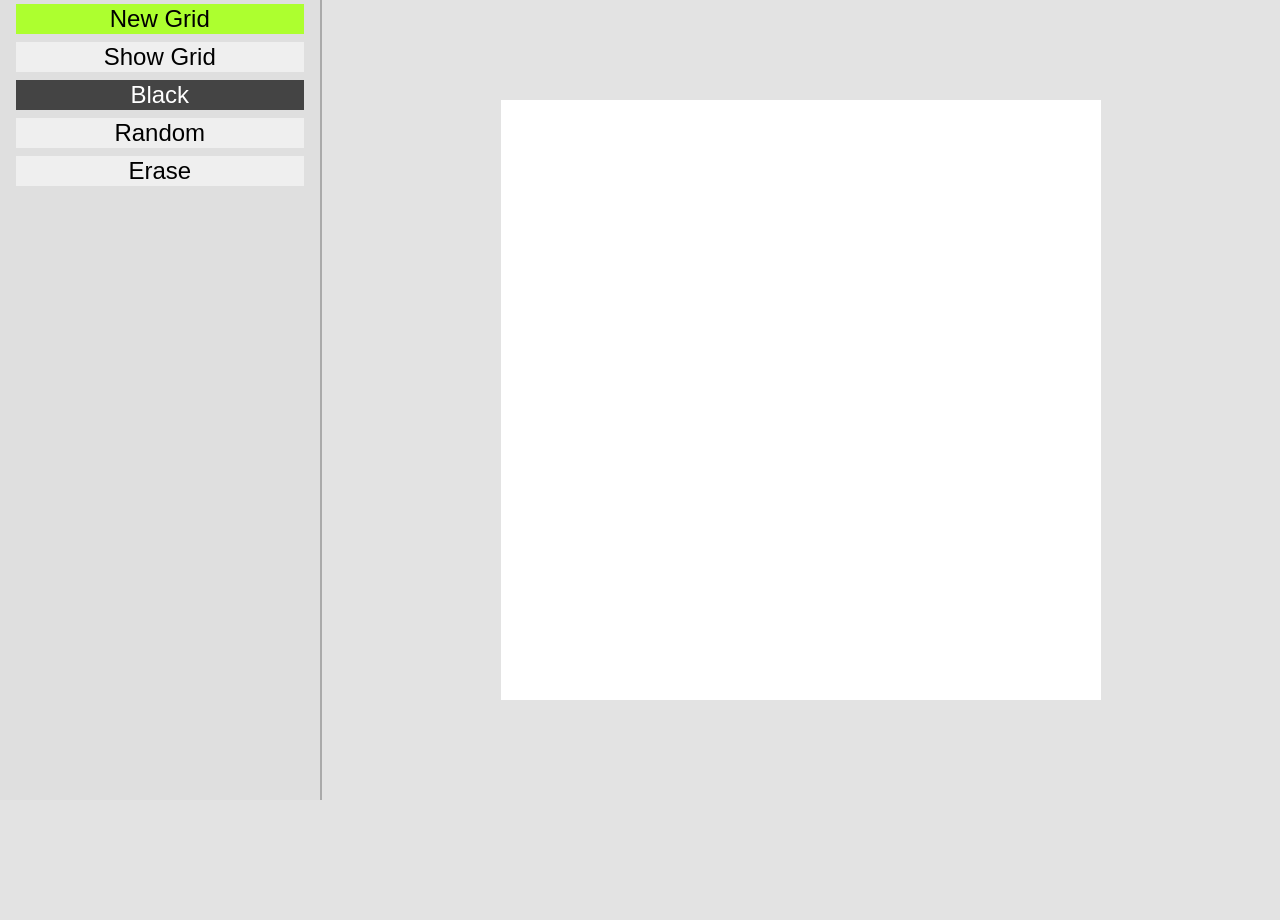
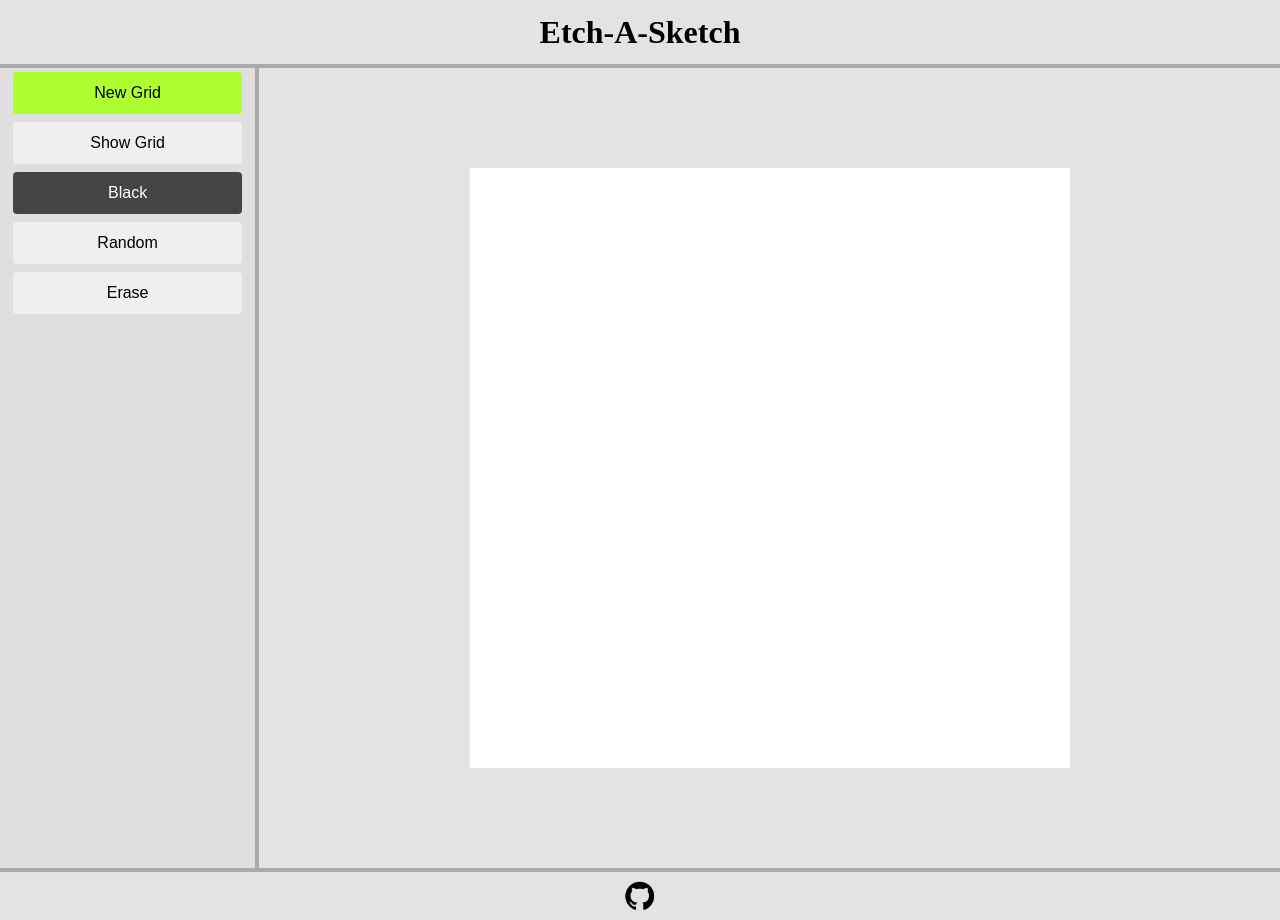
Before and after one commit to Central3/Etch-a-Sketch, a plain HTML site: page index.html in a window 1280 px wide. Before the commit the page ends 800 px from the top, so only its background shows below. Drawn offline with Linux system fonts and the light colour scheme.

Commit message:
Visual changes

```diff
--- a/index.html
+++ b/index.html
@@ -7,6 +7,9 @@
         <title>Etch-A-Sketch</title>
     </head>
     <body>
+        <header>
+            <h1>Etch-A-Sketch</h1>
+        </header>
         <div class="container">
             <div class="menu">
                 <button class="new green-btn">New Grid</button>
@@ -19,6 +22,9 @@
                 <div class="grid"></div>
             </div>
         </div>
+        <footer>
+            <a href="https://github.com/Central3/Etch-a-Sketch" target="_blank"><img class="source-code" src="github-icon.png" alt=""></a>
+        </footer>
         <script src="script.js"></script>
     </body>
 </html>
--- a/styles.css
+++ b/styles.css
@@ -25,12 +25,18 @@ svg {
 }
 
 /* container style */
+header {
+    padding: 8px;
+    text-align: center;
+    border-bottom: 4px solid #aaa;
+}
+
 .container {
     display: flex;
 }
 
 .grid-container {
-    flex: 3;
+    flex: 4;
     display: flex;
     justify-content: center;
     align-items: center;
@@ -51,7 +57,7 @@ svg {
     flex-direction: column;
     align-items: center;
     flex: 1;
-    border-right: 2px solid #aaa;
+    border-right: 4px solid #aaa;
 }
 
 .col {
@@ -70,10 +76,12 @@ svg {
 
 button {
     border: none;
-    font-size: 1.5rem;
+    font-size: 1rem;
     cursor: pointer;
     width: 90%;
     margin: 4px 4px;
+    padding: 12px 0;
+    border-radius: 4px;
 }
 
 .active {
@@ -92,3 +100,15 @@ button {
 .btn:hover {
     box-shadow: 2px 2px 5px;
 }
+
+footer {
+    padding: 8px;
+    display: flex;
+    justify-content: center;
+    border-top: 4px solid #aaa;
+}
+
+.source-code {
+    width: 32px;
+    height: 32px;
+}
```
Also changed, not shown: github-icon.png (added).
